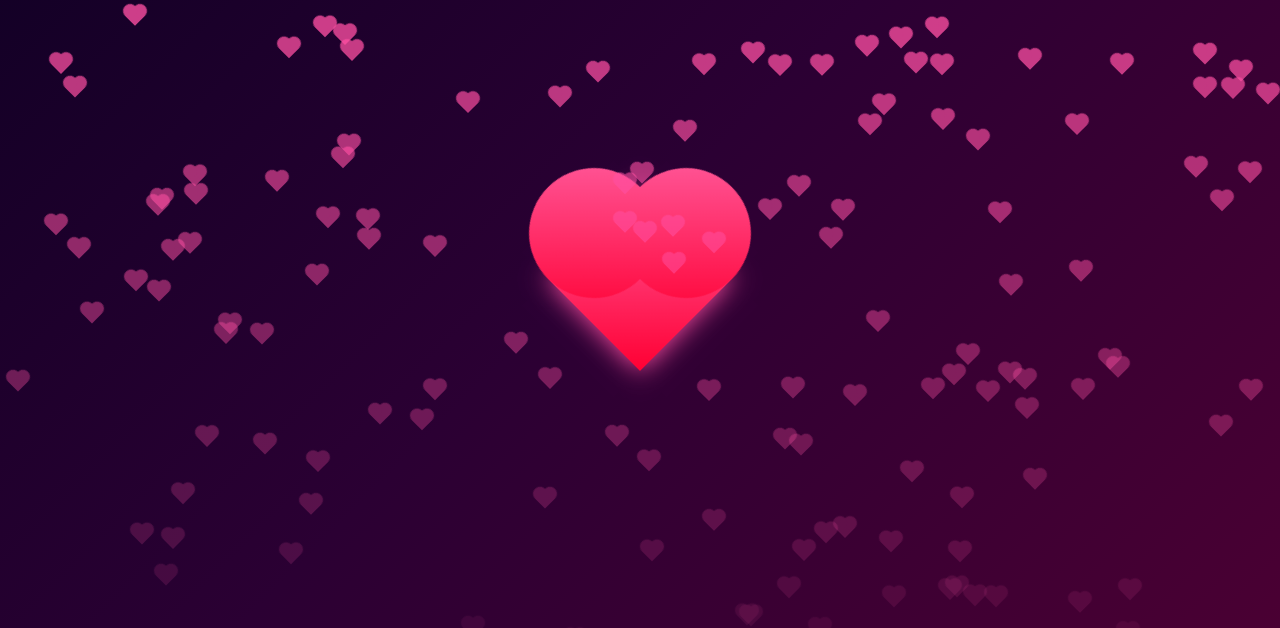
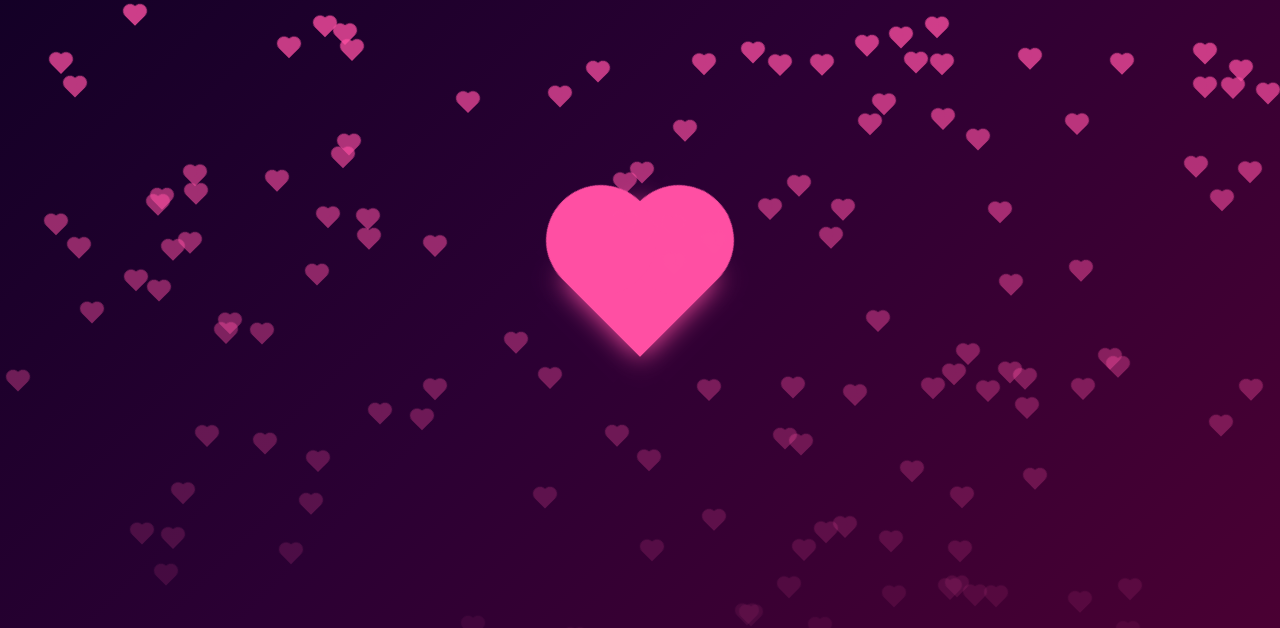
Before and after one commit to manikdubey849-star/HeyMahi-4U, a plain HTML site: page second.html in a window 1280 px wide. Shown: the part 172-800 px from the top of the page. Drawn offline with Linux system fonts and the light colour scheme.

Commit message:
Fixed heart in second.html

```diff
--- a/second.html
+++ b/second.html
@@ -77,6 +77,34 @@
 .stage-2.show {
     opacity: 1;
     pointer-events: auto;
+}
+
+/* ===== BIG HEART FIX ===== */
+.heart.big-heart.beat {
+    width: 110px;
+    height: 110px;
+    position: relative;
+    transform: rotate(45deg);
+    background: #ff4fa3;
+    animation: beat 1s infinite;
+}
+
+.heart.big-heart.beat::before,
+.heart.big-heart.beat::after {
+    content: '';
+    position: absolute;
+    width: 110px;
+    height: 110px;
+    background: #ff4fa3;
+    border-radius: 50%;
+}
+
+.heart.big-heart.beat::before { top: -55px; }
+.heart.big-heart.beat::after { left: -55px; }
+
+@keyframes beat {
+    0%,100%{transform:rotate(45deg) scale(1)}
+    50%{transform:rotate(45deg) scale(1.15)}
 }
 
 /* HEART RAIN */
```
